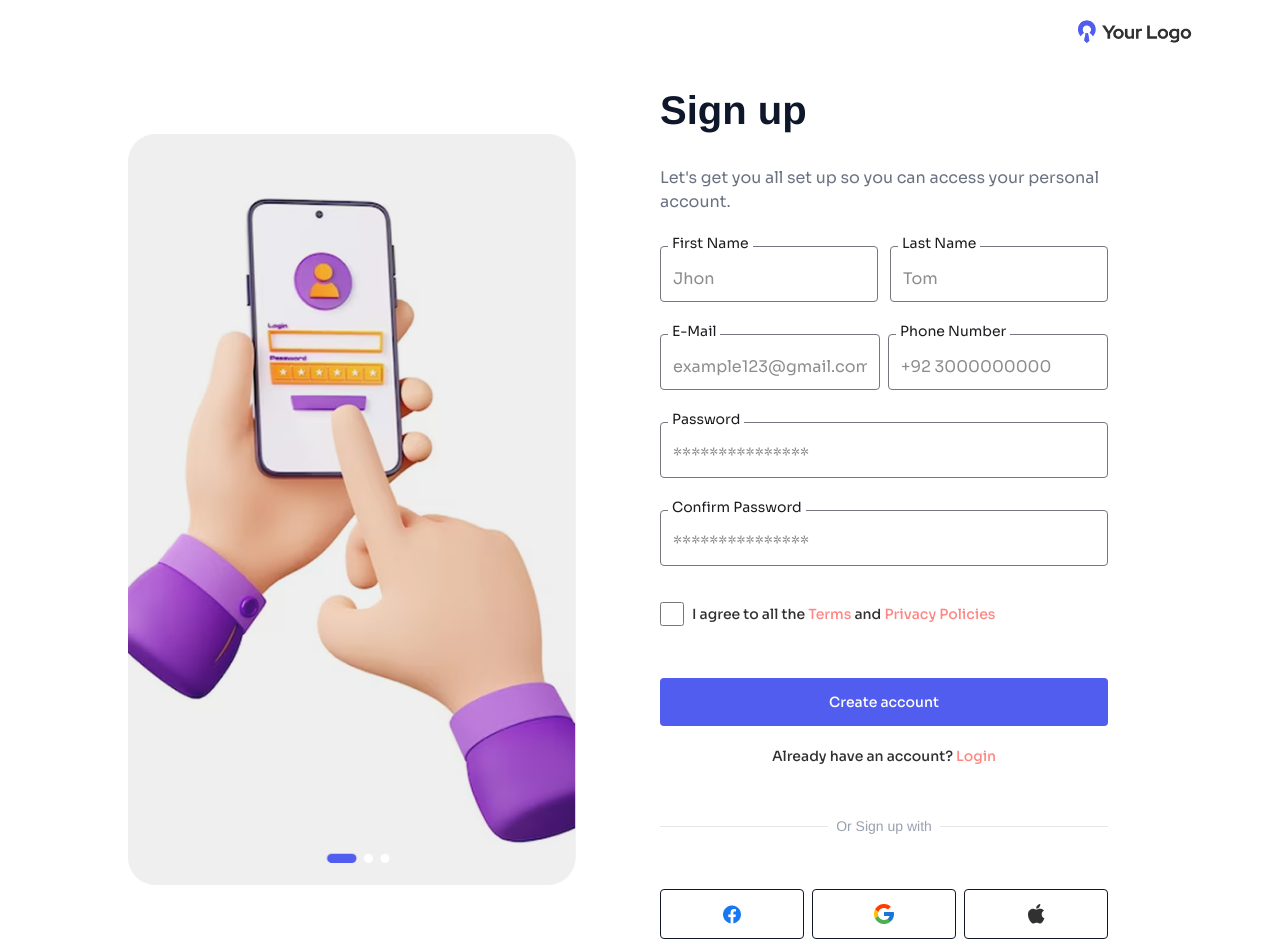
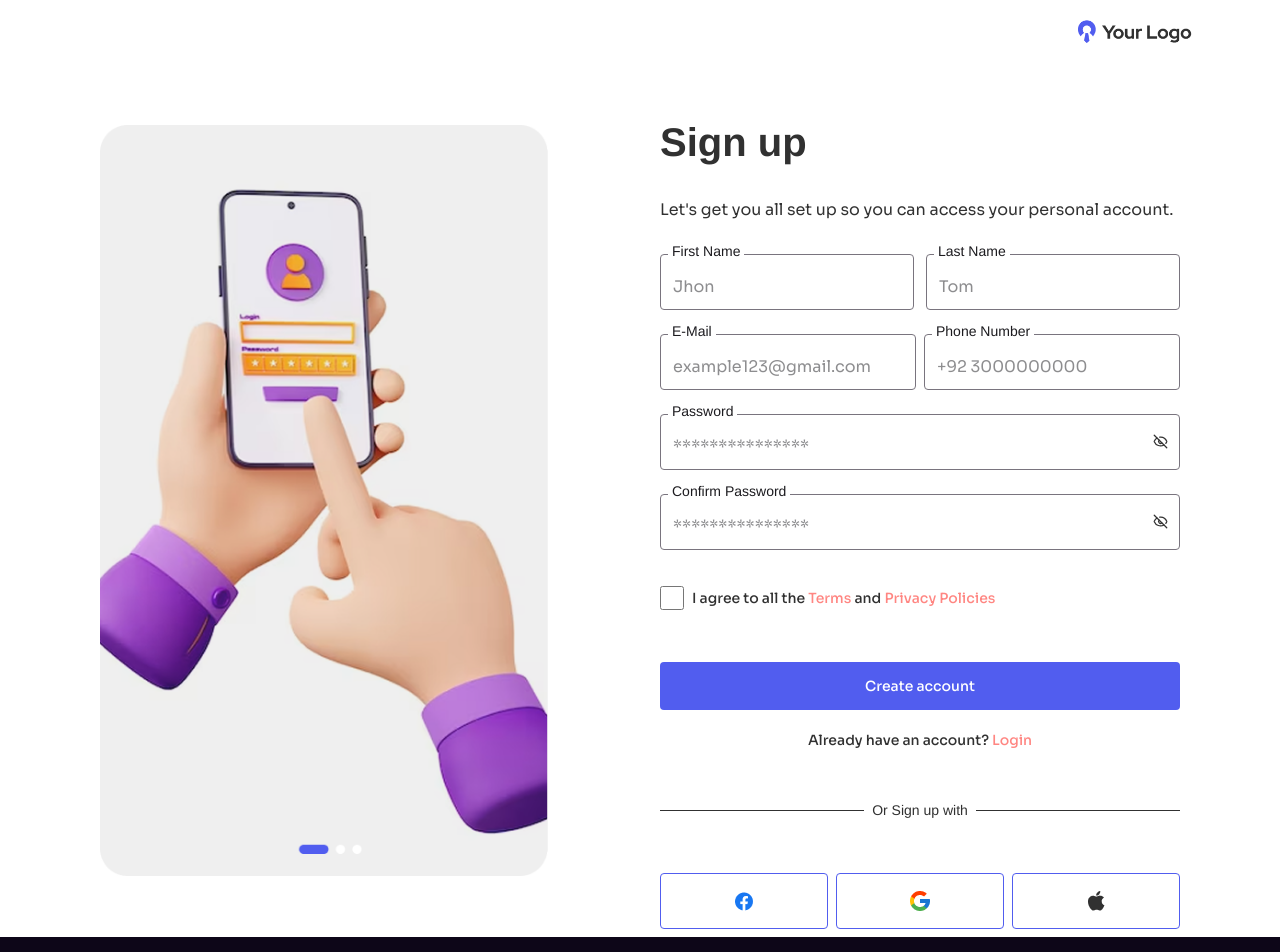
Before and after one commit to codewithabdullahbashir/Java-Script, a React (Vite) app in the folder my-react-app/: page / in a window 1280 px wide. Shown: the top 952 px of the page. Built offline with nearby package versions, Linux system fonts and the light colour scheme.

Commit message:
Add Sign Up button in Home page Some Small Fixes in Sign Up page

```diff
--- a/my-react-app/package.json
+++ b/my-react-app/package.json
@@ -15,6 +15,7 @@
     "@mui/material": "^9.4.0",
     "@tailwindcss/vite": "^4.3.3",
     "firebase": "^12.19.0",
+    "lucide-react": "^1.47.0",
     "react": "^19.2.8",
     "react-dom": "^19.2.8",
     "react-router-dom": "^7.18.4",
--- a/my-react-app/src/components/InputField.tsx
+++ b/my-react-app/src/components/InputField.tsx
@@ -24,13 +24,13 @@ const InputField = ({
         value={value}
         onChange={onChange}
         placeholder={placeholder}
-        className="h-[56px] w-full rounded-[4px] gap-[5px] border text-[16px] text-[#1C1B1F]  border-[#79747E] bg-white px-3 pt-2 text-[14px]  focus:border-[#79747E] focus:outline-none "
+        className="h-[56px] w-full rounded-[4px] gap-[5px]  font-[400]  border text-[16px] text-[#1C1B1F]  border-[#79747E] bg-white px-3 pt-2 text-[14px]  focus:border-[#79747E] focus:outline-none "
         style={{ fontFamily: "Sora" }}
       />
       <label
         htmlFor={name}
-        className="  relative  left-2  -top-18  bg-white  text-[14px] px-1  text-[#1C1B1F]"
-        style={{ fontFamily: "Sora" }}
+        className="  relative  left-2  -top-18  bg-white font-[400]  text-[14px] px-1  text-[#1C1B1F]"
+        style={{ fontFamily: "Helvetica" }}
       >
         {label}
       </label>
--- a/my-react-app/src/screen/Home.tsx
+++ b/my-react-app/src/screen/Home.tsx
@@ -41,7 +41,7 @@ const Home = () => {
             </a>
 
             <a href="#" className="font-bold">
-              Lab
+              SignUp
             </a>
           </div>
         </div>
--- a/my-react-app/src/screen/Signup.tsx
+++ b/my-react-app/src/screen/Signup.tsx
@@ -2,7 +2,6 @@ import { useState } from "react";
 import { useNavigate } from "react-router-dom";
 import { createUserWithEmailAndPassword } from "firebase/auth";
 import { setDoc, doc } from "firebase/firestore";
-// @ts-ignore
 import { auth, db } from "../config/Firebase";
 
 import Logo from "../assets/Logo.png";
@@ -10,8 +9,8 @@ import SignupImg from "../assets/SignupImg.png";
 import Facebook from "../assets/Facebook.png";
 import Google from "../assets/Google.png";
 import Apple from "../assets/Apple.png";
-import { TextField } from "@mui/material";
 import InputField from "../components/InputField";
+import { Eye, EyeOff, LucideEye, LucideEyeOff } from "lucide-react";
 
 const Signup = () => {
   const navigate = useNavigate();
@@ -24,6 +23,8 @@ const Signup = () => {
   const [error, setError] = useState("");
   const [phoneNumber, setPhoneNumber] = useState("");
   const [privacy, setPrivacy] = useState(false);
+  const [showPassword, setShowPassword] = useState(false);
+  const [showConfirmPassword, setShowConfirmPassword] = useState(false);
 
   const handleSignUp = async (e: React.FormEvent) => {
     e.preventDefault();
@@ -54,6 +55,7 @@ const Signup = () => {
       await setDoc(doc(db, "users", result.user.uid), {
         firstName,
         lastName,
+        phoneNumber,
         email,
       });
 
@@ -64,30 +66,30 @@ const Signup = () => {
   };
 
   return (
-    <div className="min-h-screen bg-white font-sans text-slate-900">
+    <div className="min-h-screen bg-white font-sans ">
       <header className="mx-auto flex h-16 max-w-6xl items-center justify-end px-6">
         <img src={Logo} alt="Logo" className="h-7 w-auto object-contain" />
       </header>
 
-      <main className="mx-auto flex max-w-6xl items-center justify-center px-6 py-4">
-        <div className="grid w-full max-w-5xl grid-cols-1 items-center gap-10 md:grid-cols-2">
+      <main className="mx-auto flex max-w-7xl items-center justify-center px-25 py-2">
+        <div className="grid w-full max-w-6xl grid-cols-1 items-center gap-10 md:grid-cols-2">
           <div className="flex justify-start">
             <img
               src={SignupImg}
               alt="Sign up illustration"
-              className="w-full max-w-md object-contain"
+              className="w-full h-full max-w-md "
             />
           </div>
-          <div className="w-full max-w-md">
+          <div className=" mt-10 w-full ">
             <form onSubmit={handleSignUp}>
               <h1
-                className="text-[40px] font-semibold text-slate-900"
+                className="text-[40px] font-[600] text-[#313131]"
                 style={{ fontFamily: "Helvetica" }}
               >
                 Sign up
               </h1>
               <p
-                className="mt-6.5 text-[16px] text-gray-500"
+                className="mt-6.5 text-[16px] font-[400] text-[#313131]"
                 style={{ fontFamily: "Sora" }}
               >
                 Let's get you all set up so you can access your personal
@@ -123,7 +125,7 @@ const Signup = () => {
                 </div>
               </div>
 
-              <div className="mt-2 grid grid-cols-2 gap-2">
+              <div className="grid grid-cols-2 gap-2">
                 <div>
                   <InputField
                     value={email}
@@ -151,7 +153,7 @@ const Signup = () => {
                 </div>
               </div>
 
-              <div className="mt-2">
+              <div className="relative ">
                 <InputField
                   label="Password"
                   name="Password"
@@ -159,12 +161,23 @@ const Signup = () => {
                     setPassword(e.target.value);
                   }}
                   placeholder="***************"
-                  type="password"
+                  type={showPassword ? "text" : "password"}
                   value={password}
                 />
+                <button
+                  type="button"
+                  onClick={() => setShowPassword(!showPassword)}
+                  className="absolute right-3 top-[20px] text-[#313131] hover:text-[#313131]"
+                >
+                  {showPassword ? (
+                    <LucideEye size={15} />
+                  ) : (
+                    <LucideEyeOff size={15} />
+                  )}
+                </button>
               </div>
 
-              <div className="mt-2">
+              <div className="relative">
                 <InputField
                   label="Confirm Password"
                   name="confirm Password"
@@ -172,9 +185,21 @@ const Signup = () => {
                     setConfirmPassword(e.target.value);
                   }}
                   placeholder="***************"
-                  type="password"
+                  type={showConfirmPassword ? "text" : "password"}
                   value={confirmPassword}
                 />
+
+                <button
+                  type="button"
+                  onClick={() => setShowConfirmPassword(!showConfirmPassword)}
+                  className="absolute right-3 top-[20px] text-[#313131] hover:text-[#313131]"
+                >
+                  {showConfirmPassword ? (
+                    <Eye size={15} />
+                  ) : (
+                    <EyeOff size={15} />
+                  )}
+                </button>
               </div>
 
               <div className="mt-3 flex items-center gap-2">
@@ -182,7 +207,7 @@ const Signup = () => {
                   type="checkbox"
                   checked={privacy}
                   onChange={(e) => setPrivacy(e.target.checked)}
-                  className="h-[24px] w-[24px]  border-8 border-[#313131] "
+                  className="h-[24px] w-[24px] font-[500]  border-8 rounded-xs border-[#313131] "
                 />
                 <p
                   className="text-[14px] text-[#313131] font-[500]"
@@ -190,14 +215,14 @@ const Signup = () => {
                 >
                   I agree to all the{" "}
                   <span
-                    className="text-[#FF8682]"
+                    className="text-[#FF8682] text-[14px]"
                     style={{ fontFamily: "Sora" }}
                   >
                     Terms
                   </span>{" "}
                   and{" "}
                   <span
-                    className="text-[#FF8682]"
+                    className="text-[#FF8682] text-[14px]"
                     style={{ fontFamily: "Sora" }}
                   >
                     Privacy Policies
@@ -218,37 +243,37 @@ const Signup = () => {
                   style={{ fontFamily: "Sora" }}
                 >
                   Already have an account?{" "}
-                  <span className="text-[#FF8682]">Login</span>
+                  <span className="text-[#FF8682] text-[14px]">Login</span>
                 </p>
               </div>
 
               <div className="mt-15 flex items-center gap-2">
-                <div className="h-px flex-1 bg-gray-200" />
+                <div className="h-[0.5px] flex-1 bg-[#313131]" />
                 <span
-                  className="text-[14px] text-gray-400"
+                  className="text-[14px] font-[400] text-[#313131]"
                   style={{ fontFamily: "Helvetica" }}
                 >
                   Or Sign up with
                 </span>
-                <div className="h-px flex-1 bg-gray-200" />
+                <div className="h-[0.5px] flex-1 bg-[#313131]" />
               </div>
 
               <div className="grid grid-cols-3 gap-2 mt-13">
                 <button
                   type="button"
-                  className="flex h-12.5 items-center justify-center rounded-sm border"
+                  className="flex h-[56px] items-center justify-center rounded-[4px] border border-[#515DEF]"
                 >
                   <img src={Facebook} alt="Facebook" />
                 </button>
                 <button
                   type="button"
-                  className="flex h-12.5 items-center justify-center rounded-sm border"
+                  className="flex h-[56px] items-center justify-center rounded-[4px] border border-[#515DEF]"
                 >
                   <img src={Google} alt="Google" />
                 </button>
                 <button
                   type="button"
-                  className="flex h-12.5 items-center justify-center rounded-sm border"
+                  className="flex h-[56px] items-center justify-center rounded-[4px] border border-[#515DEF]"
                 >
                   <img src={Apple} alt="Apple" />
                 </button>
```
Also changed, not shown: 1 other file (tests, documents, lock files or other folders).
